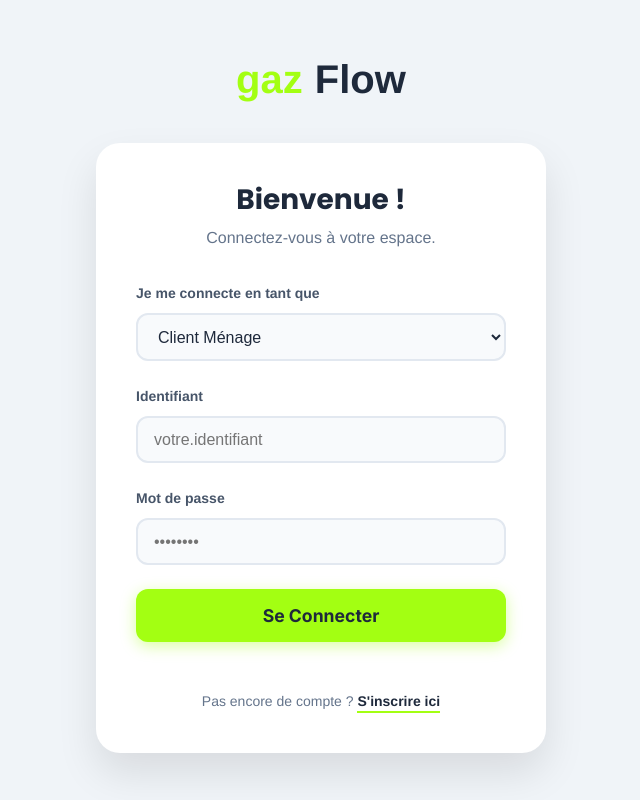
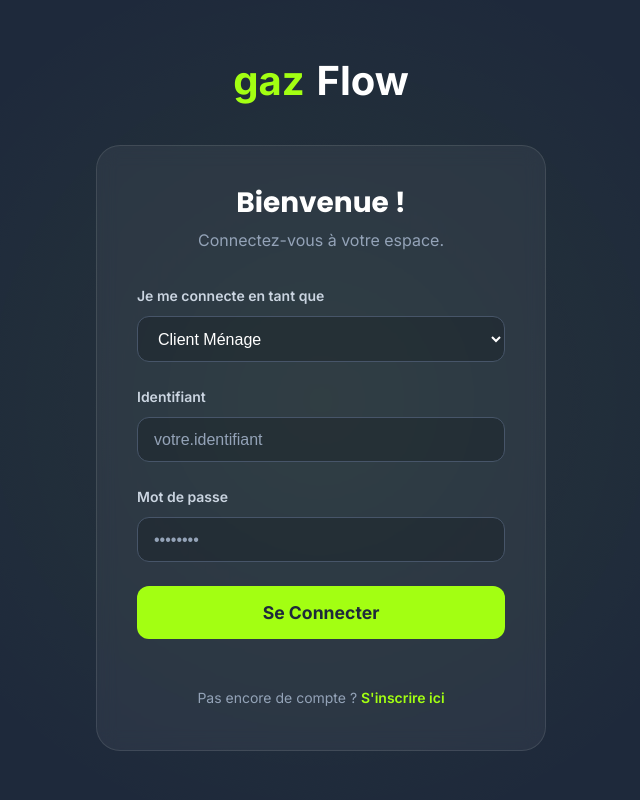
Before and after one commit to INNOVA-EDGE/gas-stock-frontend, a React (Vite) app: page /login in a window 1280 px wide. Shown: the whole page, without its empty margins (319-959 px from the left). Built offline with nearby package versions, Linux system fonts and the light colour scheme.

Commit message:
Ajout registrationPage

```diff
--- a/src/App.jsx
+++ b/src/App.jsx
@@ -1,16 +1,14 @@
 import React from 'react';
 import { BrowserRouter, Routes, Route } from 'react-router-dom';
 
-// On importe les composants de section et la nouvelle page
 import Header from './components/Header';
 import HeroSection from './components/HeroSection';
 import FeaturesSection from './components/FeaturesSection';
 import UserRolesSection from './components/UserRolesSection';
 import LoginPage from './pages/LoginPage';
+import RegisterPage from './pages/RegisterPage'; // On importe la nouvelle page
 
-// On crée un composant interne pour représenter votre page d'accueil
-const HomePage = () => {
-  return (
+const HomePage = () => (
   <div className="App">
     <Header />
     <main>
@@ -20,16 +18,14 @@ const HomePage = () => {
     </main>
   </div>
 );
-};
 
-// App.jsx devient le gestionnaire de routes
 function App() {
   return (
     <BrowserRouter>
       <Routes>
         <Route path="/" element={<HomePage />} />
         <Route path="/login" element={<LoginPage />} />
-        {/* <Route path="/register" element={<RegisterPage />} /> */}
+        <Route path="/register" element={<RegisterPage />} /> {/* On ajoute la route */}
       </Routes>
     </BrowserRouter>
   );
--- a/src/pages/LoginPage.jsx
+++ b/src/pages/LoginPage.jsx
@@ -1,16 +1,15 @@
 import React, { useState } from 'react';
-import { Link } from 'react-router-dom';
-import styles from '../styles/LoginPage.module.css'; // On importe notre nouveau style
-import Lottie from 'lottie-react';
-import gasFlowAnimationData from '../assets/animations/bouteille-gaz-animee.json';
+import { Link, useNavigate } from 'react-router-dom';
+import styles from '../styles/LoginPage.module.css';
 
 export default function LoginPage() {
   const [role, setRole] = useState('CLIENT_MENAGE');
+  const navigate = useNavigate();
 
   const handleLogin = (e) => {
     e.preventDefault();
-    // TODO: Étape suivante - Appeler Keycloak avec les identifiants
     alert(`Tentative de connexion avec le rôle : ${role}`);
+    // TODO: Logique de connexion avec Keycloak
   };
 
   const isClientRole = role === 'CLIENT_MENAGE' || role === 'CLIENT_REVENDEUR';
@@ -30,12 +29,7 @@ export default function LoginPage() {
           <form onSubmit={handleLogin} className={styles.loginForm}>
             <div className={styles.inputGroup}>
               <label htmlFor="role">Je me connecte en tant que</label>
-              <select
-                id="role"
-                value={role}
-                onChange={(e) => setRole(e.target.value)}
-                className={styles.selectField}
-              >
+              <select id="role" value={role} onChange={(e) => setRole(e.target.value)} className={styles.selectField}>
                 <option value="CLIENT_MENAGE">Client Ménage</option>
                 <option value="CLIENT_REVENDEUR">Client Revendeur</option>
                 <option value="ADMIN">Administrateur</option>
@@ -49,29 +43,15 @@ export default function LoginPage() {
 
             <div className={styles.inputGroup}>
               <label htmlFor="username">Identifiant</label>
-              <input
-                type="text"
-                id="username"
-                className={styles.inputField}
-                placeholder="votre.identifiant"
-                required
-              />
+              <input type="text" id="username" className={styles.inputField} placeholder="votre.identifiant" required />
             </div>
 
             <div className={styles.inputGroup}>
               <label htmlFor="password">Mot de passe</label>
-              <input
-                type="password"
-                id="password"
-                className={styles.inputField}
-                placeholder="••••••••"
-                required
-              />
+              <input type="password" id="password" className={styles.inputField} placeholder="••••••••" required />
             </div>
 
-            <button type="submit" className={styles.submitButton}>
-              Se Connecter
-            </button>
+            <button type="submit" className={styles.submitButton}>Se Connecter</button>
 
             {isClientRole && (
               <p className={styles.registerLink}>
--- /dev/null
+++ b/src/pages/RegisterPage.jsx
@@ -0,0 +1,53 @@
+import React, { useState } from 'react';
+import { Link } from 'react-router-dom';
+import styles from '../styles/RegisterPage.module.css'; // On importe le style
+
+export default function RegisterPage() {
+  const [clientType, setClientType] = useState('CLIENT_MENAGE');
+
+  const handleRegister = (e) => {
+    e.preventDefault();
+    alert(`Tentative d'inscription en tant que : ${clientType}`);
+    // TODO: Logique d'inscription et appel API Backend
+  };
+
+  return (
+    <div className={styles.loginPage}> {/* On réutilise la classe de fond */}
+      <div className={styles.loginContainer}>
+        <Link to="/" className={styles.logoContainer}>
+          <span className={styles.gaz}>gaz</span>
+          <span className={styles.flow}>Flow</span>
+        </Link>
+
+        <div className={styles.registerBox}>
+          <h2 className={styles.title}>Créer un Compte</h2>
+          <p className={styles.subtitle}>Rejoignez-nous en quelques étapes.</p>
+
+          <form onSubmit={handleRegister} className={styles.loginForm}>
+            <div className={styles.inputGroup}>
+              <label htmlFor="clientType">Je suis un</label>
+              <select id="clientType" value={clientType} onChange={(e) => setClientType(e.target.value)} className={styles.selectField}>
+                <option value="CLIENT_MENAGE">Client Ménage (Particulier)</option>
+                <option value="CLIENT_REVENDEUR">Client Revendeur (Professionnel)</option>
+              </select>
+            </div>
+
+            {/* Champs communs */}
+            <div className={styles.inputGroup}><label htmlFor="nom">Nom Complet</label><input type="text" id="nom" className={styles.inputField} required /></div>
+            <div className={styles.inputGroup}><label htmlFor="email">Email</label><input type="email" id="email" className={styles.inputField} required /></div>
+            <div className={styles.inputGroup}><label htmlFor="telephone">Téléphone</label><input type="tel" id="telephone" className={styles.inputField} required /></div>
+            <div className={styles.inputGroup}><label htmlFor="adresse">Adresse</label><input type="text" id="adresse" className={styles.inputField} required /></div>
+            <div className={styles.inputGroup}><label htmlFor="password">Mot de passe</label><input type="password" id="password" className={styles.inputField} required /></div>
+
+            <button type="submit" className={styles.submitButton}>S'inscrire</button>
+
+            <p className={styles.registerLink}>
+              Déjà un compte ?{' '}
+              <Link to="/login">Se connecter</Link>
+            </p>
+          </form>
+        </div>
+      </div>
+    </div>
+  );
+}
--- a/src/styles/LoginPage.module.css
+++ b/src/styles/LoginPage.module.css
@@ -1,18 +1,35 @@
 .loginPage {
     display: flex;
-    flex-direction: column;
     justify-content: center;
     align-items: center;
     min-height: 100vh;
-    background-color: #f0f4f8; /* Un gris très clair pour le fond */
+    background: #1e293b; /* Fond sombre et élégant */
     padding: 1rem;
-    font-family: 'Avenir', 'Helvetica', sans-serif; /* Assurez-vous d'utiliser la même police que le reste de votre site */
+    overflow: hidden;
+    position: relative;
+  }
+
+  /* Effet de fond subtil */
+  .loginPage::before {
+    content: '';
+    position: absolute;
+    top: -50%;
+    left: -50%;
+    width: 200%;
+    height: 200%;
+    background: radial-gradient(circle, rgba(163, 255, 18, 0.05), transparent 30%);
+    animation: rotateBackground 20s linear infinite;
+  }
+
+  @keyframes rotateBackground {
+    from { transform: rotate(0deg); }
+    to { transform: rotate(360deg); }
   }
 
   .loginContainer {
     width: 100%;
     max-width: 450px;
-    margin: 0 auto;
+    z-index: 1;
   }
 
   .logoContainer {
@@ -26,34 +43,35 @@
   }
 
   .logoContainer .gaz {
-    color: #a3ff12; /* Votre vert/jaune signature */
+    color: #a3ff12;
     font-size: 2.5rem;
     font-weight: 800;
   }
 
   .logoContainer .flow {
-    color: #1e293b; /* Un gris-noir pour le contraste */
+    color: #ffffff;
     font-size: 2.5rem;
     font-weight: 800;
   }
 
   .loginBox {
-    background-color: #ffffff;
+    background-color: rgba(255, 255, 255, 0.05);
+    backdrop-filter: blur(10px);
+    border: 1px solid rgba(255, 255, 255, 0.1);
     padding: 2.5rem;
     border-radius: 1.5rem;
-    box-shadow: 0 20px 40px rgba(0, 0, 0, 0.1);
     text-align: center;
   }
 
   .title {
     font-size: 1.75rem;
     font-weight: 700;
-    color: #1e293b;
+    color: #ffffff;
     margin-bottom: 0.5rem;
   }
 
   .subtitle {
-    color: #64748b;
+    color: #94a3b8;
     margin-bottom: 2rem;
   }
 
@@ -68,25 +86,29 @@
     display: block;
     font-size: 0.875rem;
     font-weight: 600;
-    color: #475569;
+    color: #cbd5e1;
     margin-bottom: 0.5rem;
   }
 
   .inputField, .selectField {
     width: 100%;
     padding: 0.8rem 1rem;
-    background-color: #f8fafc;
-    border: 2px solid #e2e8f0;
+    background-color: rgba(0, 0, 0, 0.2);
+    border: 1px solid #475569;
     border-radius: 0.75rem;
     font-size: 1rem;
-    color: #1e293b;
+    color: #ffffff;
     transition: all 0.2s ease-in-out;
+  }
+
+  .inputField::placeholder {
+    color: #94a3b8;
   }
 
   .inputField:focus, .selectField:focus {
     outline: none;
     border-color: #a3ff12;
-    background-color: #fff;
+    background-color: rgba(0, 0, 0, 0.3);
     box-shadow: 0 0 0 3px rgba(163, 255, 18, 0.3);
   }
 
@@ -100,30 +122,27 @@
     border-radius: 0.75rem;
     cursor: pointer;
     transition: all 0.3s ease;
-    box-shadow: 0 4px 15px rgba(163, 255, 18, 0.4);
   }
 
   .submitButton:hover {
-    transform: translateY(-3px);
-    box-shadow: 0 8px 20px rgba(163, 255, 18, 0.5);
+    transform: translateY(-3px) scale(1.02);
+    box-shadow: 0 8px 25px rgba(163, 255, 18, 0.3);
   }
 
   .registerLink {
     text-align: center;
     font-size: 0.875rem;
-    color: #64748b;
+    color: #94a3b8;
     margin-top: 1.5rem;
   }
 
   .registerLink a {
     font-weight: 600;
-    color: #1e293b;
+    color: #a3ff12;
     text-decoration: none;
-    border-bottom: 2px solid #a3ff12;
-    padding-bottom: 2px;
     transition: color 0.2s ease;
   }
 
   .registerLink a:hover {
-    color: #a3ff12;
+    text-decoration: underline;
   }
--- /dev/null
+++ b/src/styles/RegisterPage.module.css
@@ -0,0 +1,14 @@
+@import url('./LoginPage.module.css');
+
+.registerBox {
+  background-color: rgba(255, 255, 255, 0.05);
+  backdrop-filter: blur(10px);
+  border: 1px solid rgba(255, 255, 255, 0.1);
+  padding: 2.5rem;
+  border-radius: 1.5rem;
+  text-align: center;
+}
+
+.multiStepForm {
+  /* Ajoutez des styles spécifiques si vous faites un formulaire multi-étapes */
+}
```
Lines whose indentation alone changed are shown as unchanged.
